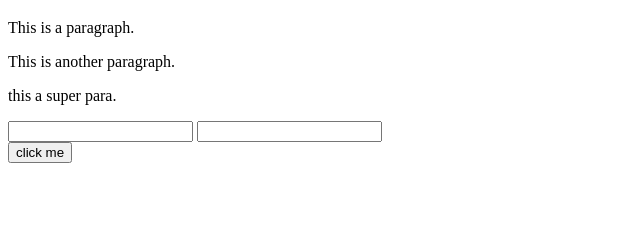
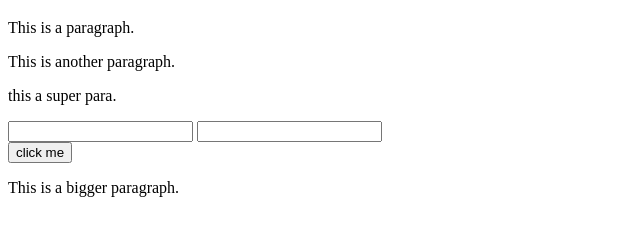
Before and after one commit to as-shamrat/my-second-website, a plain HTML site: page index.html in a window 1280 px wide. Shown: the part 61-296 px from the top of the page, without its empty margins (0-640 px from the left). Drawn offline with Linux system fonts and the light colour scheme.

Commit message:
Update index.html

```diff
--- a/index.html
+++ b/index.html
@@ -14,6 +14,9 @@
     <input type="password">
     <br>
     <button>click me</button>
+    <div>
+        <p>This is a bigger paragraph.</p>
+    </div>
 
 
 </body>
```
